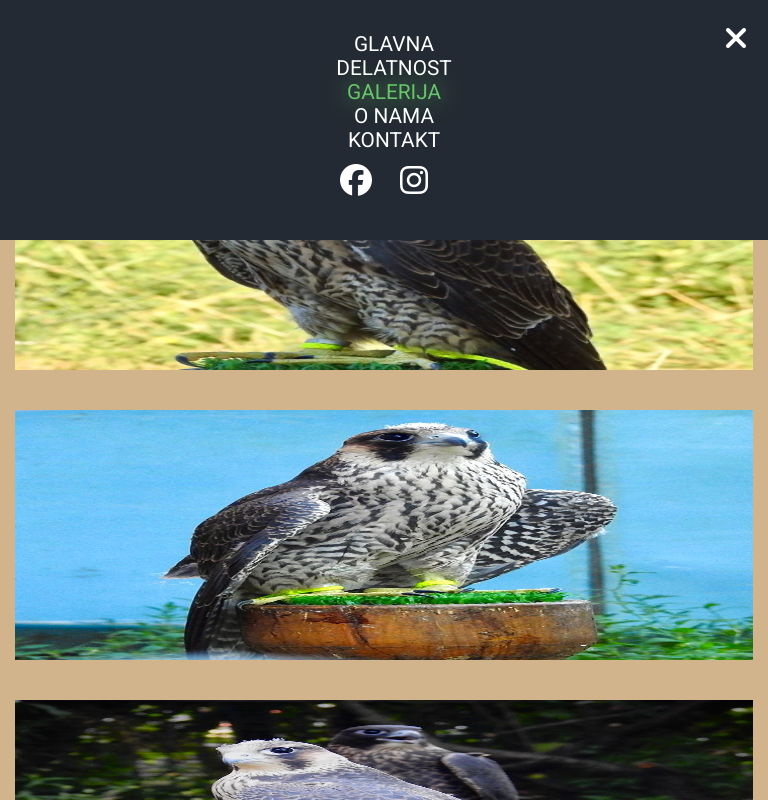
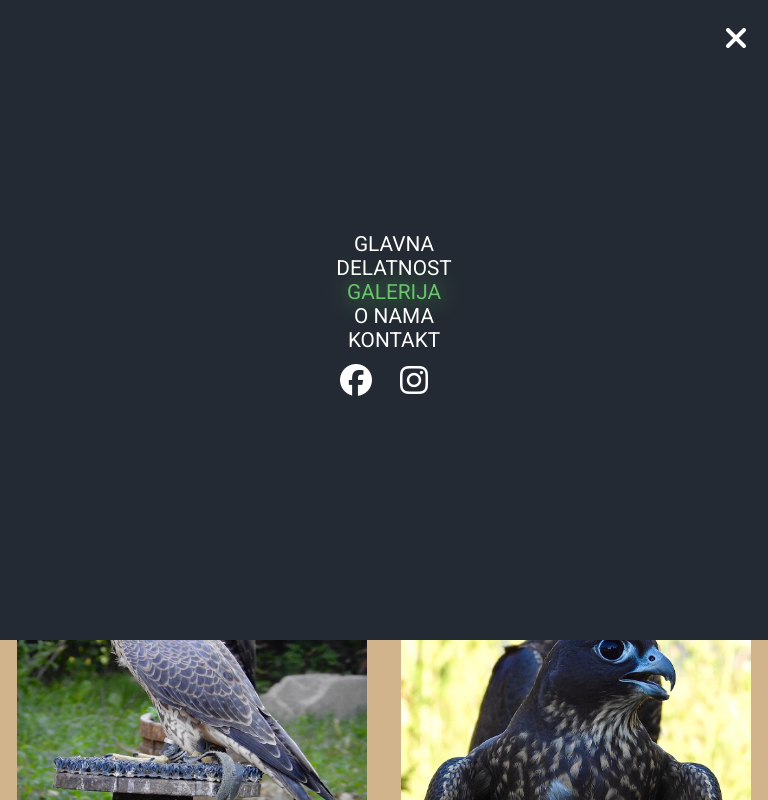
Before and after one commit to NeamanjaDvoranac/SokolarD-V, a plain HTML site: page gallery.html in a window 768 px wide. Both pictures are taken after a click on the element 714 px from the left and 49 px from the top of the page. Shown: the top 800 px of the page. Drawn offline with Linux system fonts and the light colour scheme.

Commit message:
Update style.css

```diff
--- a/style.css
+++ b/style.css
@@ -1,4 +1,3 @@
-
 @import url('https://fonts.googleapis.com/css2?family=Merienda:wght@400;700;900&family=Roboto:wght@400;700;900&display=swap');
 
 :root {
@@ -85,16 +84,16 @@ nav {
 
 
 }
-.nav.sticky li a {
-    /* color: var(--bela); */
-    /* background:rgb(0,0,0,.2);
-    border: 1px solid var(--crna); */
-    /* border-radius: 8px;
+/* .nav.sticky li a {
+    color: var(--bela);
+    background:rgb(0,0,0,.2);
+    border: 1px solid var(--crna);
+    border-radius: 8px;
     padding: 1px 3px;
-    box-shadow: 0 0 8px var(--dimCrna); */
+    box-shadow: 0 0 8px var(--dimCrna);
 
 
-}
+} */
 
 .sticky .logo a {
     background: transparent;
@@ -570,7 +569,7 @@ footer {
     }
 
     nav .mainMenu {
-        height: 30vh;
+        height: 80vh;
         position: fixed;
         top: 0;
         right: 0;
@@ -622,12 +621,15 @@ footer {
     }
     .header {
         height: 550px;
+
+
     }
 
     .header h1 {
-        font-size:5rem;
-        text-align: center;
-        padding: 8px 0;
+        font-size: 5rem;
+        text-align:center;
+        padding: 8px 0px;
+
 
 
     }
@@ -819,13 +821,34 @@ footer {
     } */
     .fullImg span {
         position: absolute;
-        top: 7%;
-        left: 7%;
+        top: 10%;
+        left: 2%;
         font-size: 30px;
         color: var(--mahovinaZelena);
         cursor: pointer;
         z-index: 100;
 
+    }
+    @media(min-width:500px) {
+
+        .imgGallery {
+            display: flex;
+            justify-content: space-around;
+            flex-direction: row;
+            width: 100%;
+            height: 100%;
+            flex-wrap: wrap;
+        }
+
+
+        .imgContainer {
+            width: 350px;
+            height: 350px;
+            padding: 0;
+            margin: 5px 0;
+
+
+        }
     }
 
     /* ************************************ */
```
